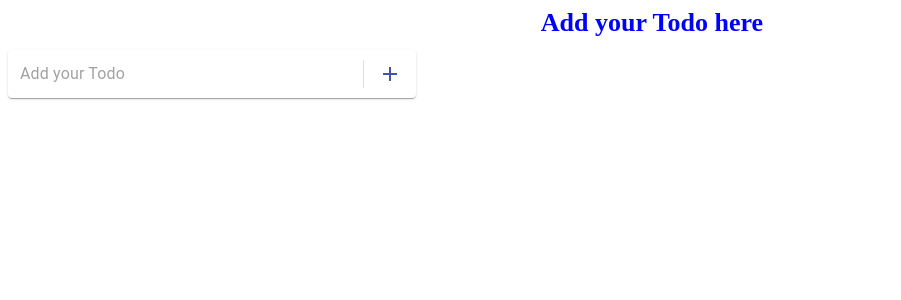
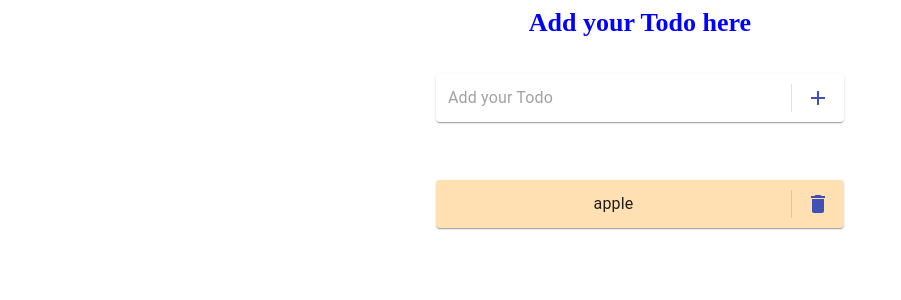
Before and after one commit to Ankita196/React-TODO-, a React (Create React App) app: page / in a window 1280 px wide. Shown: the top 300 px of the page, without its empty margins (0-901 px from the left). Built offline with nearby package versions, Linux system fonts and the light colour scheme.

Commit message:
1 file modified

```diff
--- a/src/components/Todo.jsx
+++ b/src/components/Todo.jsx
@@ -2,15 +2,18 @@ import React from "react";
 import { makeStyles } from '@material-ui/core/styles';
 import Paper from '@material-ui/core/Paper';
 import Grid from '@material-ui/core/Grid';
+import Typography from '@material-ui/core/Typography';
 import InputBase from '@material-ui/core/InputBase';
 import Divider from '@material-ui/core/Divider';
 import IconButton from '@material-ui/core/IconButton';
 import AddIcon from '@material-ui/icons/Add';
-import DirectionsIcon from '@material-ui/icons/Directions';
+import DeleteIcon from '@material-ui/icons/Delete';
 
 const useStyles = makeStyles((theme) => ({
   root: {
-    flexGrow: 1,
+    display: 'flex',
+    flexDirection: 'column',
+    alignItems: 'center',
   },
   paper: {
     padding: theme.spacing(2),
@@ -19,11 +22,14 @@ const useStyles = makeStyles((theme) => ({
     fontWeight:"bold",
     fontSize:26
   },
+
+
   roots: {
     padding: '2px 4px',
     display: 'flex',
     alignItems: 'center',
     width: 400,
+
   },
   input: {
     marginLeft: theme.spacing(1),
@@ -42,25 +48,37 @@ export default function Todo() {
   const classes = useStyles();
   return (
     <div>
-      <Grid container spacing={3}  style={{display:"block",marginLeft:"auto",marginRight:"auto"}}>
+      <Grid container spacing={5} className={classes.root}>
         <Grid item xs={12} className={classes.paper}>
         Add your Todo here
         </Grid>
-        <Grid xs={12} style={{alignItems:"center"}} >
+        <Grid xs={12} className={classes.paper}>
         <Paper component="form" className={classes.roots}>
 
       <InputBase
         className={classes.input}
         placeholder="Add your Todo"
-
+       type="text"
       />
 
       <Divider className={classes.divider} orientation="vertical" />
-      <IconButton color="primary" className={classes.iconButton} aria-label="directions">
+      <IconButton color="primary" className={classes.iconButton} aria-label="AddIcon">
         <AddIcon  />
       </IconButton>
     </Paper>
         </Grid>
+        <Grid xs={12} className={classes.paper} >
+        <Paper component="form" className={classes.roots} style={{backgroundColor:"#ffe0b2"}}>
+
+        <Typography style={{width:500}}>apple</Typography>
+
+      <Divider className={classes.divider} orientation="vertical" />
+      <IconButton color="primary" className={classes.iconButton} style={{margineRight:20}} >
+        <DeleteIcon  />
+      </IconButton>
+    </Paper>
+        </Grid>
+
         </Grid>
 
     </div>
```
